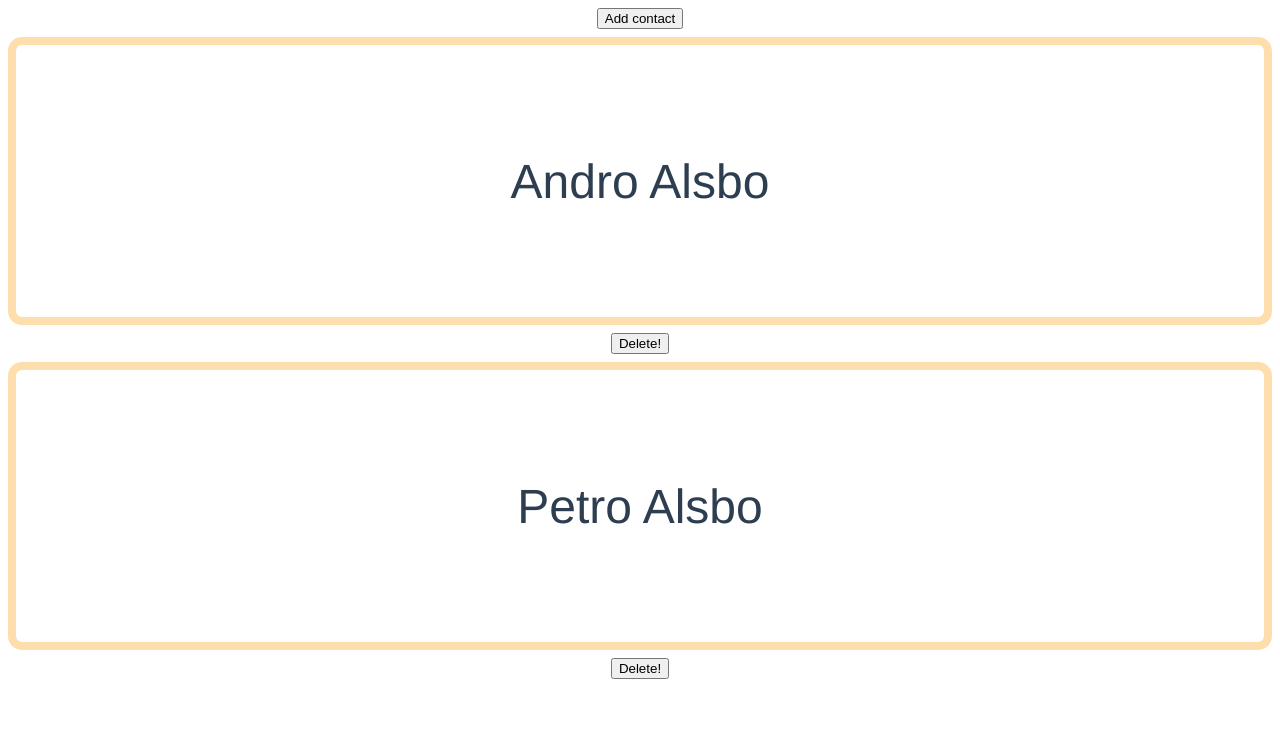
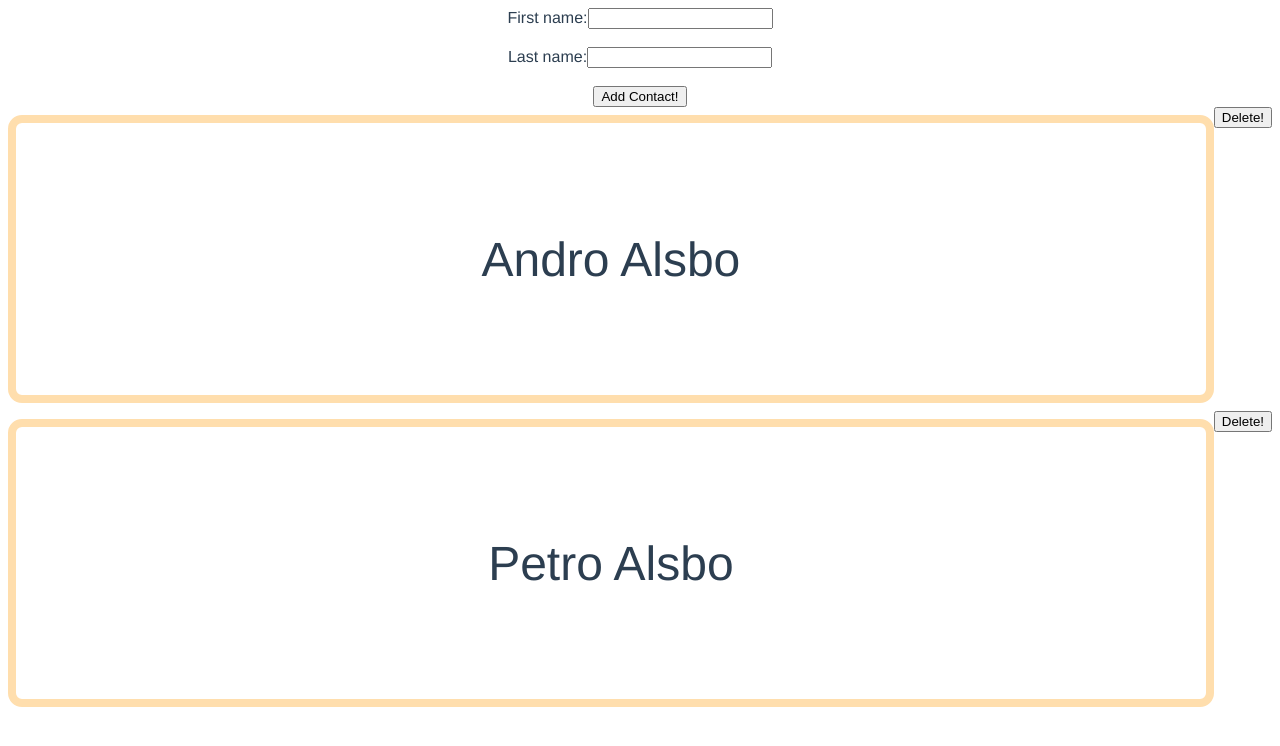
Before and after one commit to HarlyJune/vue-contact-list, a Vue app: page / in a window 1280 px wide. Shown: the top 746 px of the page. Built offline with nearby package versions, Linux system fonts and the light colour scheme.

Commit message:
adding changeButton and add forms

```diff
--- /dev/null
+++ b/src/components/changeButton.vue
@@ -0,0 +1,12 @@
+<script>
+export default {
+
+}
+
+</script>
+
+<template>
+    <div>
+        <button>Change Contact!</button>
+    </div>
+</template>
--- a/src/components/contactList.vue
+++ b/src/components/contactList.vue
@@ -3,35 +3,35 @@ import delButton from "./delButton";
 import contact from "./contactShort";
 export default {
   props: ["contacts"],
-    mounted: function(){
-    },
+  mounted: function () {},
   components: {
     Contact: contact,
     DelButton: delButton,
   },
   methods: {
-        goToContactView(contact){
-            console.log("go")
+    goToContactView(contact) {
+      console.log("go");
       this.$router.push({
-                name: 'Contact',
-                params: { contact : contact }
+        name: "Contact",
+        params: { contact: contact },
       });
-        }
-    }
+    },
+  },
 };
 </script>
 
 <template>
   <div>
-        <button>Add contact</button>
-        <div  v-for="contact in contacts"
-              :key="contact.id"
-              class="container">
-            <Contact
-                    :contact="contact"
-                    @click.native="goToContactView(contact)"
-            />
-            <DelButton  :id="contact.id" />
+    <form action="/action_page.php">
+      <label for="fname">First name:</label>
+      <input type="text" id="fname" name="fname" /><br /><br />
+      <label for="lname">Last name:</label>
+      <input type="text" id="lname" name="lname" /><br /><br />
+      <input type="submit" value="Add Contact!" />
+    </form>
+    <div v-for="contact in contacts" :key="contact.id" class="container">
+      <Contact :contact="contact" @click.native="goToContactView(contact)" />
+      <DelButton :id="contact.id" />
       <!-- c помощью v-for итерирую массив данных и передаю его в компонент contact через v-bind
              (key обязателен, т.к. без него компилятор ругается)-->
     </div>
@@ -39,9 +39,8 @@ export default {
 </template>
 
 <style >
-  .container{
+.container {
   display: flex;
-    flex-direction: column;
   justify-content: start;
 }
 </style>
--- a/src/components/contactView.vue
+++ b/src/components/contactView.vue
@@ -1,24 +1,29 @@
 <script>
-    export default ({
-        props: ["contact"]
-    })
+import delButton from "./delButton";
+import changeButton from "./changeButton";
+export default {
+  props: ["contact"],
+  components: {
+    DelButton: delButton,
+    ChangeButton: changeButton
+  },
+};
 </script>
 
 <template>
   <div>
-        <div v-for="key in Object.keys(contact)"
-             :key="key"
-             class="row"
-        >
-            {{key}} : {{contact[key]}}
-
+    <div>
+      <ChangeButton />
+      <DelButton />
     </div>
-
+    <div v-for="key in Object.keys(contact)" :key="key" class="row">
+      {{ key }} : {{ contact[key] }}
+    </div>
   </div>
 </template>
 
 <style scoped>
-    .row{
+.row {
   display: flex;
   flex-direction: row;
   width: 100%;
--- a/src/main.js
+++ b/src/main.js
@@ -2,7 +2,6 @@ import Vue from 'vue'
 import App from './App.vue'
 import router from './router'
 import api from './api'
-import DelButton from './components/delButton'
 Vue.config.productionTip = false
 Object.defineProperty(
     Vue.prototype,
```
Also changed, not shown: src/components/delButton.vue (line endings or trailing spaces). Lines whose indentation alone changed are shown as unchanged.
